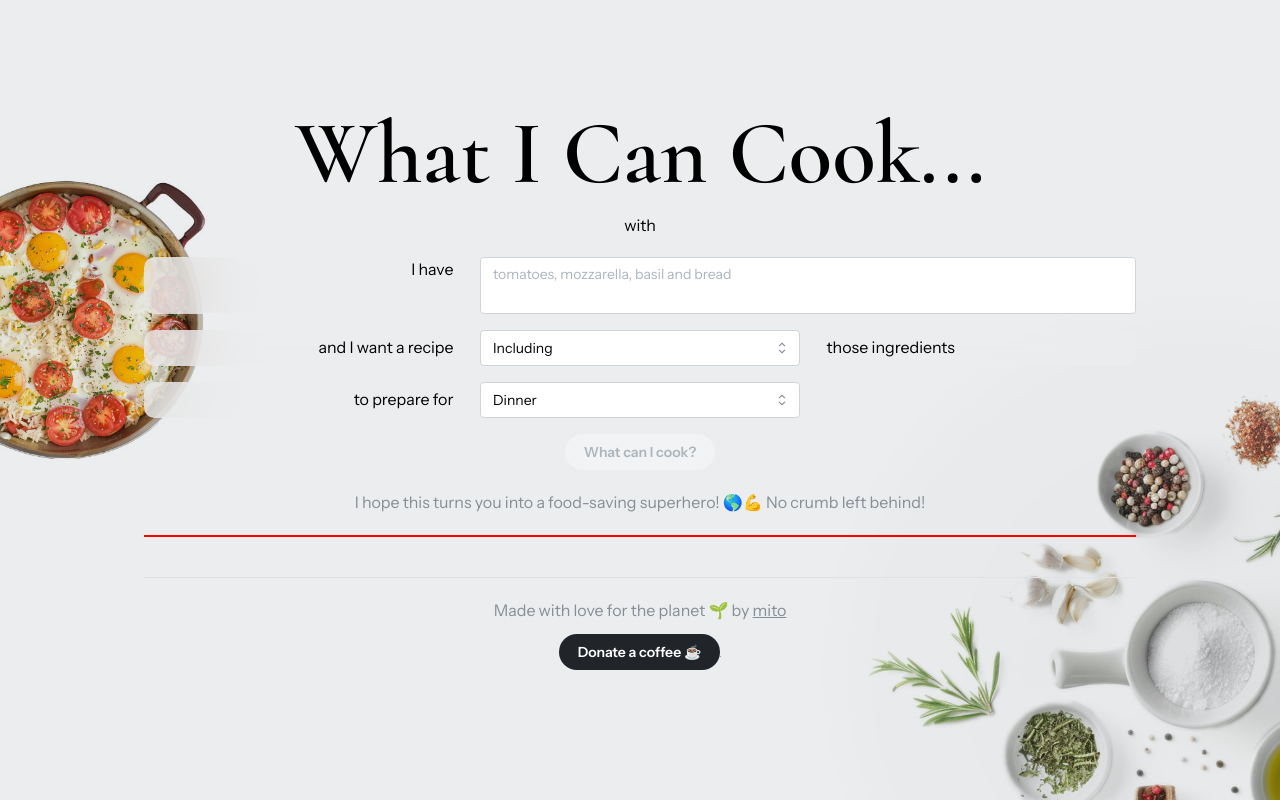
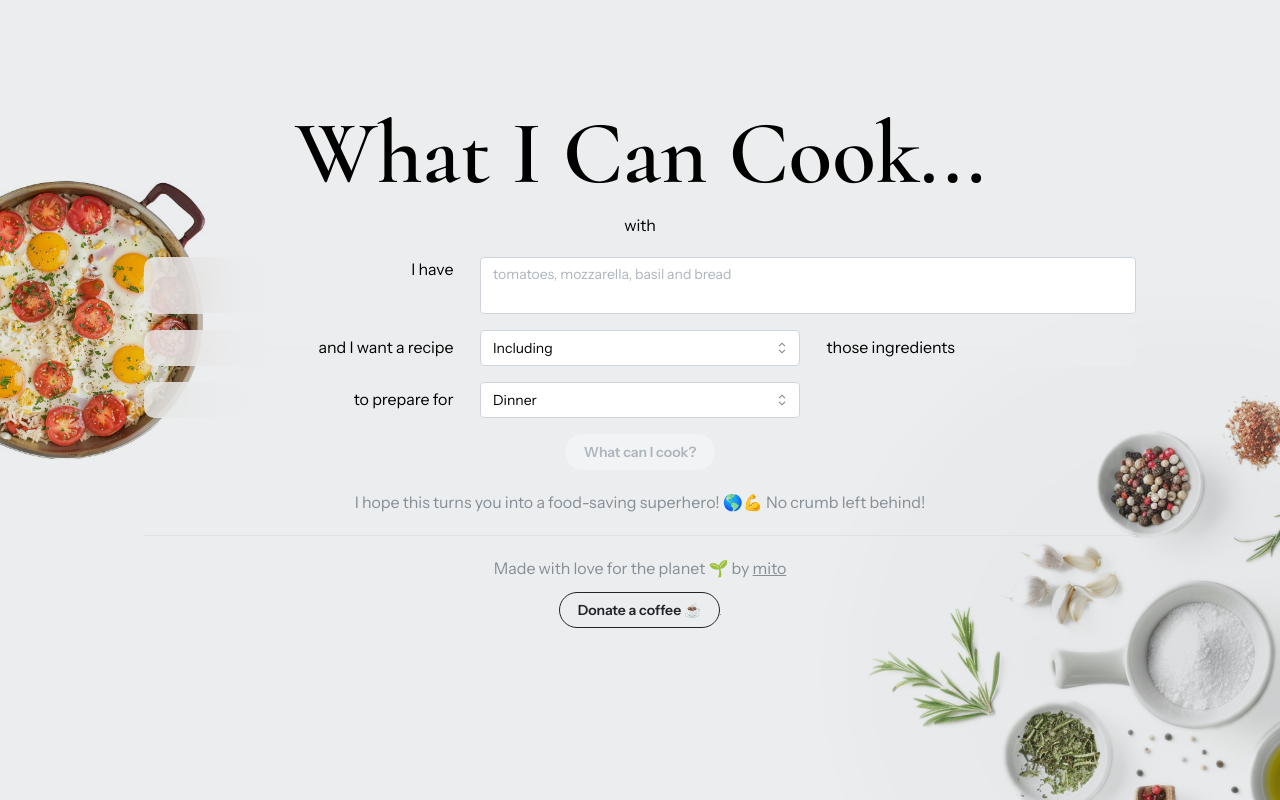
Before and after one commit to mitoni/wicc, a Next.js app in the folder frontend/: page / in a window 1280 px wide. Shown: the top 800 px of the page. Built offline with nearby package versions, Linux system fonts and the light colour scheme.

Commit message:
fix(frontend): remove ads

```diff
--- a/frontend/src/app/page.tsx
+++ b/frontend/src/app/page.tsx
@@ -15,7 +15,7 @@ import React from "react";
 import Markdown from "react-markdown";
 import Lottie from "lottie-react";
 import imageLoadingAnimation from "../assets/animations/image-loading.json";
-import Ads from "@/components/Ads";
+// import Ads from "@/components/Ads";
 // import testResponse from "../assets/test-response";
 import Donate from "@/components/Donate";
 
@@ -351,9 +351,9 @@ export default function Home() {
           </Text>
         </Flex>
 
-        {recipes.length || error ? null : (
+        {/* recipes.length || error ? null : (
           <Ads style={{ margin: `${theme.spacing.lg} 0` }} slot="2402485177" />
-        )}
+        ) */}
 
         <Flex direction={"column"}>
           {error ? (
@@ -406,10 +406,10 @@ export default function Home() {
                   </a>
                 </Flex>
 
-                <Ads
+                {/* <Ads
                   style={{ margin: `${theme.spacing.lg} 0` }}
                   slot="4842560659"
-                />
+                /> */}
 
                 {index !== recipes.length - 1 ? (
                   <Flex w={"100%"} justify={"center"}>
--- a/frontend/src/components/Donate.tsx
+++ b/frontend/src/components/Donate.tsx
@@ -4,14 +4,17 @@ function Donate() {
   return (
     <form action="https://www.paypal.com/donate" method="post" target="_top">
       <input type="hidden" name="hosted_button_id" value="HML39Z8NQNB4C" />
+
       <Button
         type="submit"
         name="submit"
         title="PayPal - The safer, easier way to pay online!"
+        variant="outline"
         radius={99}
       >
         Donate a coffee ☕️
       </Button>
+
       <img
         alt=""
         src="https://www.paypal.com/en_IT/i/scr/pixel.gif"
```
